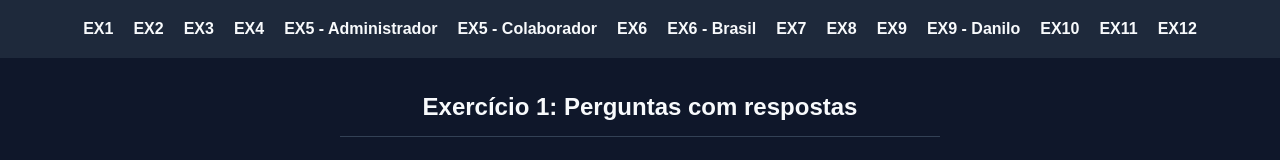
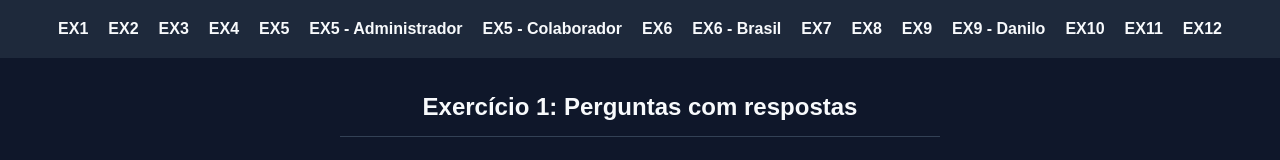
Before and after one commit to damilhome/dev-web-react-assessment, a React (Vite) app: page / in a window 1280 px wide. Shown: the top 160 px of the page. Built offline with nearby package versions, Linux system fonts and the light colour scheme; no server answers.

Commit message:
aperfeicoando ex5 e correcao App.js

```diff
--- a/src/App.jsx
+++ b/src/App.jsx
@@ -1,7 +1,6 @@
 import { BrowserRouter as Router, Routes, Route } from "react-router-dom";
 import "./App.css";
 import Layout from "./pages/Layout";
-import Home from "./pages/Home";
 import EX1 from "./pages/EX1";
 import EX2 from "./pages/EX2";
 import EX3 from "./pages/EX3";
@@ -24,6 +23,7 @@ function App() {
           <Route path="ex2" element={<EX2 />} />
           <Route path="ex3" element={<EX3 />} />
           <Route path="ex4" element={<EX4 />} />
+          <Route path="ex5" element={<EX5 />} />
           <Route path="ex5/:status" element={<EX5 />} />
           <Route path="ex6" element={<EX6 />} />
           <Route path="ex6/:pais" element={<EX6 />} />
--- a/src/pages/EX5.jsx
+++ b/src/pages/EX5.jsx
@@ -8,12 +8,12 @@ export default function EX5() {
   const [isChecked, setIsChecked] = useState(false);
 
   useEffect(() => {
-    if (status === "colab") {
+    if (status === "admin") {
+      setIsChecked(true);
+      setRotulo("Administrador");
+    } else {
       setIsChecked(false);
       setRotulo("Colaborador");
-    } else {
-      setIsChecked(true);
-      setRotulo("Administrador");
     }
   }, [status]);
 
--- a/src/pages/Layout.jsx
+++ b/src/pages/Layout.jsx
@@ -24,6 +24,11 @@ export default function Layout() {
           <li className={styles.link}>
             <Link to="ex4" className={styles.linkText}>
               EX4
+            </Link>
+          </li>
+          <li className={styles.link}>
+            <Link to="ex5" className={styles.linkText}>
+              EX5
             </Link>
           </li>
           <li className={styles.link}>
```
